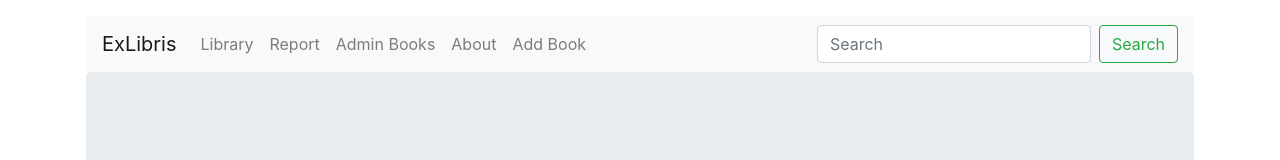
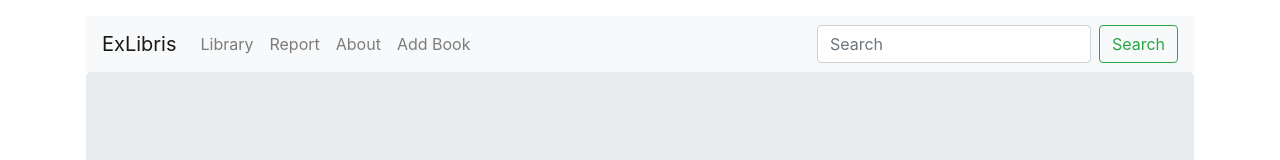
Before and after one commit to tan75/ExLibrisUI, a React (Create React App) app in the folder exlibrisui/: page / in a window 1280 px wide. Shown: the top 160 px of the page. Built offline with nearby package versions, Linux system fonts and the light colour scheme; no server answers.

Commit message:
Update Header.js
Delete Book page deleted

```diff
--- a/exlibrisui/src/components/layout/Header.js
+++ b/exlibrisui/src/components/layout/Header.js
@@ -12,7 +12,6 @@ export default function Header() {
             <Nav className="mr-auto">
               <Nav.Link href="/">Library</Nav.Link>
               <Nav.Link href="/report">Report</Nav.Link>
-              <Nav.Link href="#link">Admin Books</Nav.Link>
               <Nav.Link href="/about">About</Nav.Link>
               <Nav.Link href="/add-book">Add Book</Nav.Link>
             </Nav>
```
